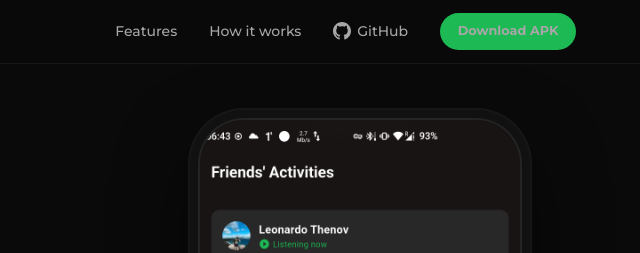
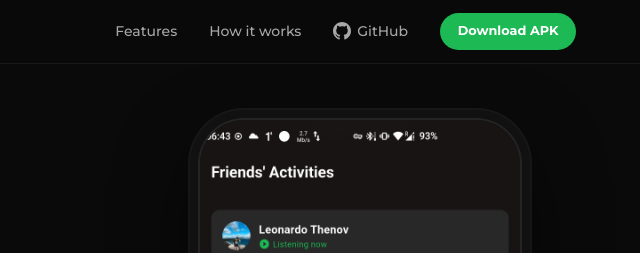
Before and after one commit to mliem2k/playtivity, an Astro site in the folder landing/: page / in a window 1280 px wide. Shown: the top 253 px of the page, 640-1280 px from the left. Built offline with nearby package versions, Linux system fonts and the light colour scheme; Astro itself is replaced by a stand-in of ours.

Commit message:
fix(landing): white text on nav download button

```diff
--- a/landing/src/pages/index.astro
+++ b/landing/src/pages/index.astro
@@ -259,6 +259,7 @@ const steps = [
 
   .nav-links a { color: var(--muted); transition: color 0.15s; }
   .nav-links a:hover { color: var(--text); }
+  .nav-links .btn-primary { color: #fff; }
 
   .nav-github {
     display: flex;
```
